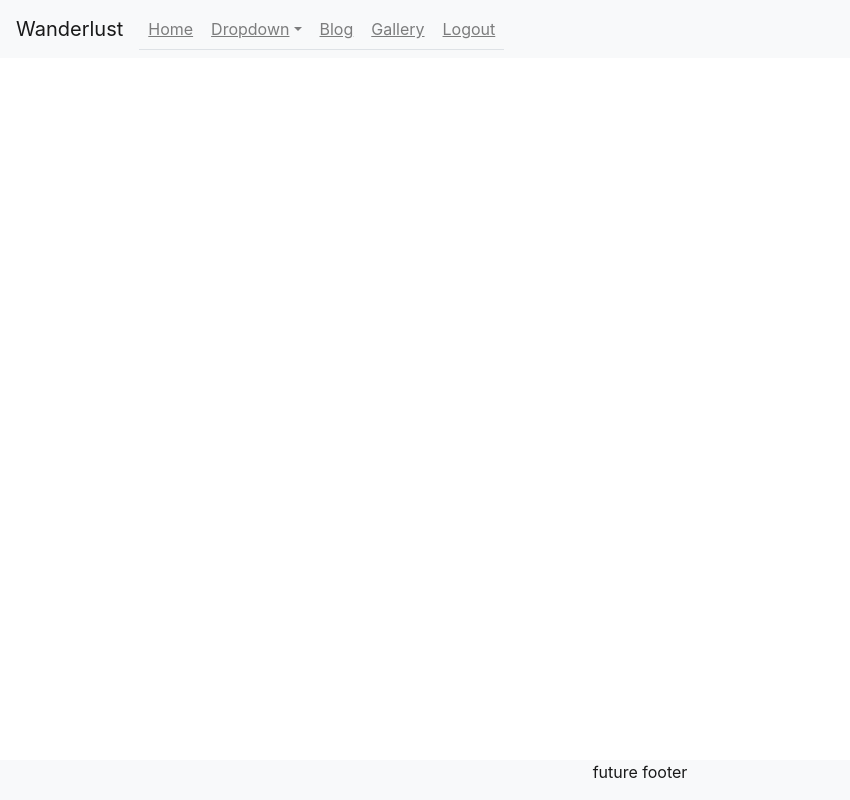
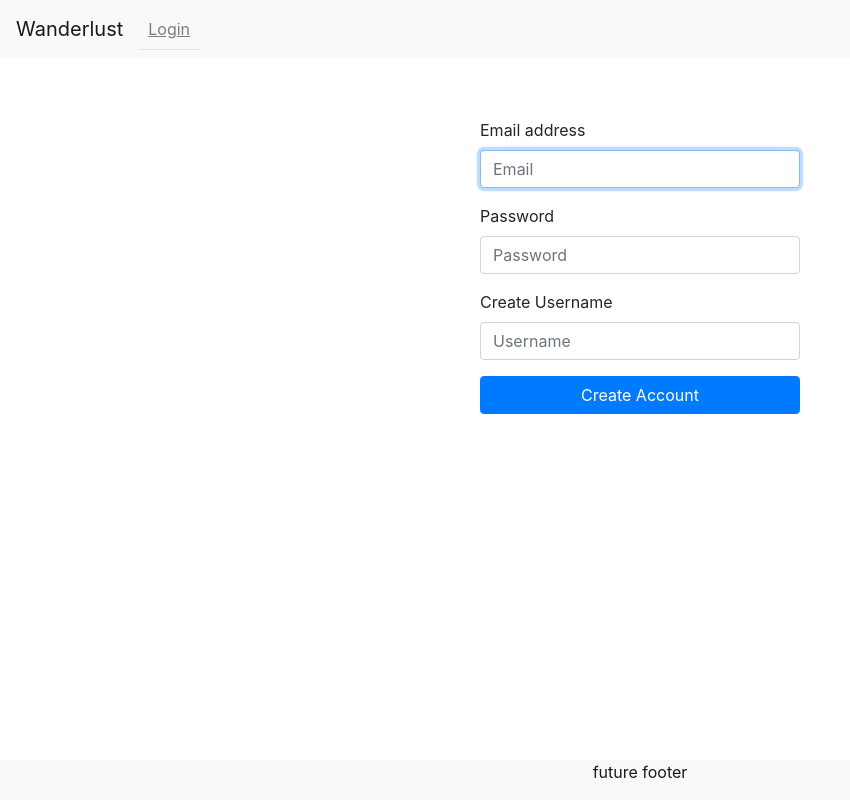
Before and after one commit to Jonrrile/front-end-capstone, a React (Create React App) app: page /register in a window 1280 px wide. Shown: the whole page, without its empty margins (0-850 px from the left). Built offline with nearby package versions, Linux system fonts and the light colour scheme.

Commit message:
functionality and styling added to Login and to Registration. Will store active user info in session storage and alter application view based on storage info.

```diff
--- a/src/App.js
+++ b/src/App.js
@@ -1,4 +1,4 @@
-import React from 'react';
+import React, { useState } from 'react';
 import NavBar from "./components/Nav/NavBar"
 import './App.css';
 import ApplicationViews from './components/ApplicationViews'
@@ -8,17 +8,31 @@ import Footer from './components/Footer/Footer'
 
 
 function App() {
-  // const clearUser = () => {
-  //   sessionStorage.clear();
-  //   setHasUser(isAuthenticated());
-  // }
+
+  const isAuthenticated = () => sessionStorage.getItem("credentials") !== null;
+
+
+
+  //hasUser makes sure the crendentials has a value
+  const [hasUser, setHasUser] = useState(isAuthenticated());
+
+//Used to refresh in after login in Login.js
+  const setUser = user => {
+    setHasUser(isAuthenticated());
+  };
+
+//Logout function located in Navbar
+  const clearUser = () => {
+    sessionStorage.clear();
+    setHasUser(isAuthenticated());
+  }
 
   return (
     <div className="page-container">
       <div className="content-wrap">
-        <NavBar />
+        <NavBar hasUser={hasUser} clearUser={clearUser} />
         {/* <NavBar hasUser={hasUser} clearUser={clearUser} /> */}
-        <ApplicationViews />
+        <ApplicationViews setHasUser={hasUser} setUser={setUser}/>
         </div>
         <Footer />
 
--- a/src/components/ApplicationViews.js
+++ b/src/components/ApplicationViews.js
@@ -10,36 +10,33 @@ import CompletedJourneyDetail from './CompletedJourneys/CompletedJourneyDetail'
 import PlannedJourneyList from './PlannedJourneys/PlannedJourneyList'
 import PlannedJourneyDetail from './PlannedJourneys/PlannedJourneyDetail'
 import PlannedJourneyForm from './PlannedJourneys/PlannedJourneyForm'
-import Login from "./Login"
+import Login from "./Login/Login"
+import Register from "./Login/Register"
 
-const isAuthenticated = () => sessionStorage.getItem("credentials") !== null;
+//const hasUser () => sessionStorage.getItem("credentials") !== null;
 
 const ApplicationViews = (props) => {
+  const hasUser = props.hasUser;
+  const setUser = props.setUser;
   return (
     <React.Fragment>
-      <Route path="/login" component={Login} />
-      <Route
-        exact
-        path="/"
-        render={props => {
-          return <Home />;
-        }}
-      />
-
       <Route
         exact
         path="/home"
-        render={props => {
-          return <Home />;
+        render={(props) => {
+          return <Home {...props}/>;
         }}
       />
+      <Route path="/login" render={props => {
+        return <Login setUser={setUser} {...props} />
+      }} />
+      <Route path="/register" render={props => {
+        return <Register setUser={setUser} {...props} />
+      }} />
 
       <Route exact path="/wishlist" render={(props) => {
-        if (isAuthenticated()) {
       return <WishJourneyList {...props}/>
-      } else {
-        return <Redirect to="/login" />
-      }
+
     }} />
       <Route path="/wishlist/:wishjourneyId(\d+)" render={(props) => {
       return <WishJourneyDetail wishjourneyId={parseInt(props.match.params.wishjourneyId)}
@@ -53,11 +50,8 @@ const ApplicationViews = (props) => {
         exact
         path="/completedjourneys"
         render={(props) => {
-          if (isAuthenticated()) {
+
           return <CompletedJourneyList {...props} />;
-        } else {
-          return <Redirect to="/login" />
-        }
       }}/>
       <Route path="/completedjourneys/:completedjourneyId(\d+)" render={(props) => {
       return <CompletedJourneyDetail completedjourneyId={parseInt(props.match.params.completedjourneyId)}
@@ -71,11 +65,7 @@ const ApplicationViews = (props) => {
         exact
         path="/plannedjourneys"
         render={(props) => {
-          if (isAuthenticated()) {
             return <PlannedJourneyList {...props} />
-          } else {
-            return <Redirect to="/login" />
-          }
         }}
       />
       <Route path="/plannedjourneys/:plannedjourneyId(\d+)" render={(props) => {
--- /dev/null
+++ b/src/components/Login/Login.css
@@ -0,0 +1,10 @@
+@media all and (min-width: 480px) {
+  .Login {
+    padding: 60px 0;
+  }
+
+  .Login form {
+    margin: 0 auto;
+    max-width: 320px;
+  }
+}
--- /dev/null
+++ b/src/components/Login/Login.js
@@ -0,0 +1,80 @@
+import React, { useState } from "react"
+import UserManager from "./../../modules/UserManager"
+import { Link } from "react-router-dom";
+import {Button, FormGroup, FormControl } from "react-bootstrap";
+import "./Login.css"
+
+const userName = ""
+const password = ""
+const Login = props => {
+  const [credentials, setCredentials] = useState([]);
+
+  // Update state whenever an input field is edited
+  const handleFieldChange = (evt) => {
+    const stateToChange = { ...credentials };
+    stateToChange[evt.target.id] = evt.target.value;
+    setCredentials(stateToChange);
+  };
+
+  const tryLogin = (e) => {
+    e.preventDefault();
+    let loginAccepted = false
+    UserManager.getAllUsers()
+      .then(users => {
+        users.find(user => {
+          if (user.user === credentials.user && user.password === credentials.password) {
+            loginAccepted = true
+            sessionStorage.setItem("credentials", JSON.stringify(credentials))
+            sessionStorage.setItem("activeUser", user.id)
+            props.setUser(credentials)
+            props.history.push("/home")
+          }
+
+
+        })
+        if(loginAccepted === false) {
+          window.alert("Incorrect username or password")
+        }
+      })
+
+
+  }
+
+
+
+
+  /* This is representing our sign in and registration forms.
+  We can adjust the visualization and functionality as needed */
+
+  return (
+    <div className="Login">
+      <form className="login_form" onSubmit={tryLogin}>
+        <FormGroup controlId="username" bsSize="large">
+        <label htmlFor="username">Username</label>
+        <FormControl
+          autoFocus
+          type="username"
+          id="user"
+          placeholder="Username"
+          onChange={handleFieldChange}
+          />
+          </FormGroup>
+          <FormGroup controlId="password" bsSize="large">
+          <label htmlFor="inputPassword">Password</label>
+          <FormControl
+          type="password"
+          onChange={handleFieldChange}
+          id="password"
+          placeholder="Password"
+          />
+          </FormGroup>
+          <Button block bsSize="large" type="submit">Sign in</Button>
+          <div className="register">New user? &nbsp;
+          <Link to="/register"> Register a new account </Link>
+          </div>
+          </form>
+    </div>
+  );
+};
+
+export default Login;
--- /dev/null
+++ b/src/components/Login/Register.js
@@ -0,0 +1,78 @@
+import React, { useState } from "react"
+import UserManager from "./../../modules/UserManager"
+import { FormControl, FormGroup } from "react-bootstrap";
+import { Button } from "react-bootstrap";
+import "./Login.css"
+
+const Register = props => {
+  const [credentials, setCredentials] = useState({ email: "", password: "", user: "", img: "https://www.kindpng.com/picc/m/24-248253_user-profile-default-image-png-clipart-png-download.png" });
+
+  // Update state whenever an input field is edited
+  const handleFieldChange = (evt) => {
+    const stateToChange = { ...credentials };
+    stateToChange[evt.target.id] = evt.target.value;
+    setCredentials(stateToChange);
+  };
+
+
+
+const handleRegister = evt => {
+  evt.preventDefault();
+  if (credentials.title === "" || credentials.url === "" || credentials.synopsis === "") {
+    window.alert("Please input a username, password, and email");
+  } else {
+
+
+    // Create the credentials and redirect user to credentials list
+    UserManager.createUser(credentials)
+    .then(() => {
+      sessionStorage.setItem("credentials", JSON.stringify(credentials))
+      props.history.push("/login")
+}
+          );
+    }
+};
+
+
+  /* This is representing our sign in and registration forms.
+  We can adjust the visualization and functionality as needed */
+
+  return (
+    <div className="Login">
+      <form onSubmit={handleRegister}>
+        <FormGroup controlId="email" bsSize="large">
+        <label htmlFor="inputEmail">Email address</label>
+          <FormControl
+          autoFocus
+          type="email"
+          onChange={handleFieldChange}
+          id="email"
+          placeholder="Email"
+          />
+          </ FormGroup>
+          <FormGroup controlId="password" bsSize="large">
+          <label htmlFor="inputPassword">Password</label>
+          <FormControl
+            onChange={handleFieldChange}
+            type="password"
+            id="password"
+            placeholder="Password"
+            />
+          </FormGroup>
+          <FormGroup>
+          <label htmlFor="inputUserName">Create Username</label>
+          <FormControl
+          onChange={handleFieldChange}
+          type="username"
+          id="username"
+          placeholder="Username"
+            />
+          </FormGroup>
+
+          <Button block bsSize="large" type="submit">Create Account</ Button>
+      </form>
+    </div>
+  );
+};
+
+export default Register;
--- a/src/components/Nav/NavBar.js
+++ b/src/components/Nav/NavBar.js
@@ -17,14 +17,16 @@ const NavBar = props => {
   }
   return (
     <Navbar bg="light" expand="lg">
-      <Navbar.Brand href="#home">Wanderlust</Navbar.Brand>
+      <Navbar.Brand href="/home">Wanderlust</Navbar.Brand>
       <Navbar.Toggle aria-controls="basic-navbar-nav" />
       <Navbar.Collapse id="basic-navbar-nav">
         <Nav justify variant="tabs" activeKey="/home">
+          {props.hasUser?
           <Nav.Item>
             <Link className="nav-link" to="/home">Home</Link>
           </Nav.Item>
-
+          : null}
+          {props.hasUser?
           <NavDropdown title="Dropdown" id="nav-dropdown">
             <NavDropdown.Item>
               <Link className="nav-link" to="/wishlist">Wish List</Link>
@@ -36,24 +38,34 @@ const NavBar = props => {
               <Link className="nav-link" to="/completedjourneys">Completed Journeys</Link>
             </NavDropdown.Item>
           </NavDropdown>
+          : null}
 
-
+            {props.hasUser?
           <Nav.Item>
 
             <Link className="nav-link" to="/blog">Blog</Link>
 
           </Nav.Item>
+          : null}
+          {props.hasUser?
 
           <Nav.Item>
 
             <Link className="nav-link" to="/gallery">Gallery</Link>
 
           </Nav.Item>
+          : null}
+          {props.hasUser?
+          <Nav.Item>
 
+            <Link className="nav-link" onClick={handleLogout} to="/home">Logout</Link>
+
+          </Nav.Item>
+          : null}
 
           <Nav.Item>
 
-            <Link className="nav-link" to="/logout">Logout</Link>
+            <Link className="nav-link" to="/login">Login</Link>
 
           </Nav.Item>
 
@@ -64,4 +76,4 @@ const NavBar = props => {
 
   )
 }
-export default NavBar;
+export default withRouter(NavBar);
--- a/src/components/WishDestinations/WishJourneyList.js
+++ b/src/components/WishDestinations/WishJourneyList.js
@@ -28,6 +28,12 @@ const WishJourneyList = (props) => {
                     onClick={() => { props.history.push("/wishlist/new") }}>
                     Add to Wishlist!
   </button>
+    {<iframe
+        width="450"
+        height="250"
+        frameBorder="0"
+        src="https://www.google.com/maps/embed/v1/place?key=AIzaSyBTTF5EV5xKOas6sp5POi7JdWf3BlKCeyU&q=Nashville+Tennessee" allowFullScreen>
+      </iframe>}
             </section>
             <div className="container">
                 {wishjourneys.map(wishjourney =>
--- /dev/null
+++ b/src/modules/UserManager.js
@@ -0,0 +1,33 @@
+const remoteURL = "http://localhost:5002"
+
+
+export default {
+    getUser: (id) => {
+        return fetch(`${remoteURL}/users/${id}`).then(result => result.json())
+    },
+	getAllUsers: () => {
+		return fetch(`${remoteURL}/users`).then(result => result.json())
+	},
+	update(editedUser) {
+        return fetch(`${remoteURL}/edits/${editedUser.id}`, {
+            method: "PUT",
+            headers: {
+                "Content-Type": "application/json"
+            },
+            body: JSON.stringify(editedUser)
+        }).then(data => data.json());
+    },
+    createUser: (newUser) => {
+
+
+		return fetch(`${remoteURL}/users`, {
+			method: "POST",
+			headers: {
+				"Content-Type": "application/json"
+			},
+			body: JSON.stringify(newUser)
+        })
+
+
+	}
+};
```
Also changed, not shown: api/database.json (+14 -0 lines), src/components/Login.js (deleted, +0 -45 lines), src/components/Nav.js (deleted, +0 -37 lines).
